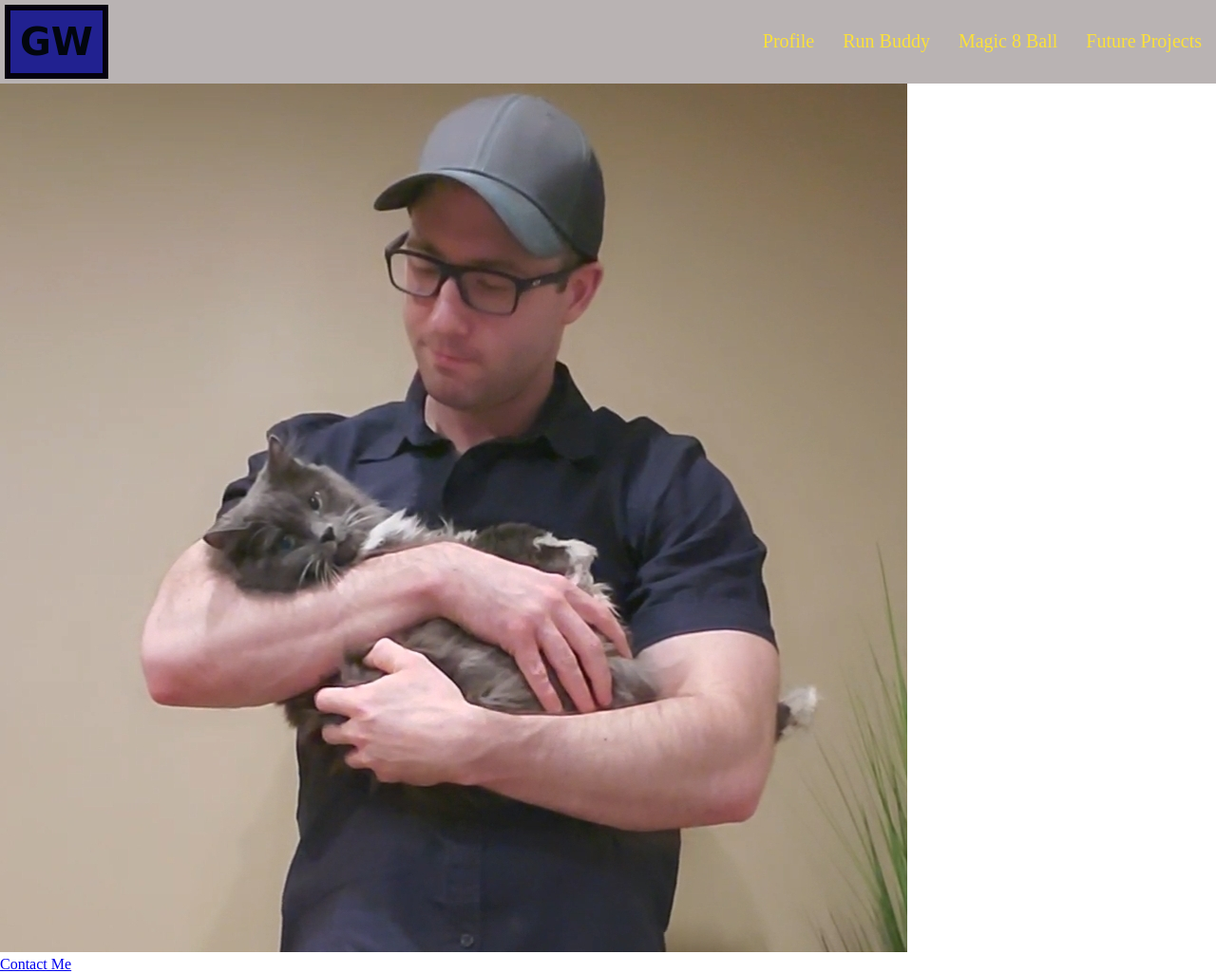
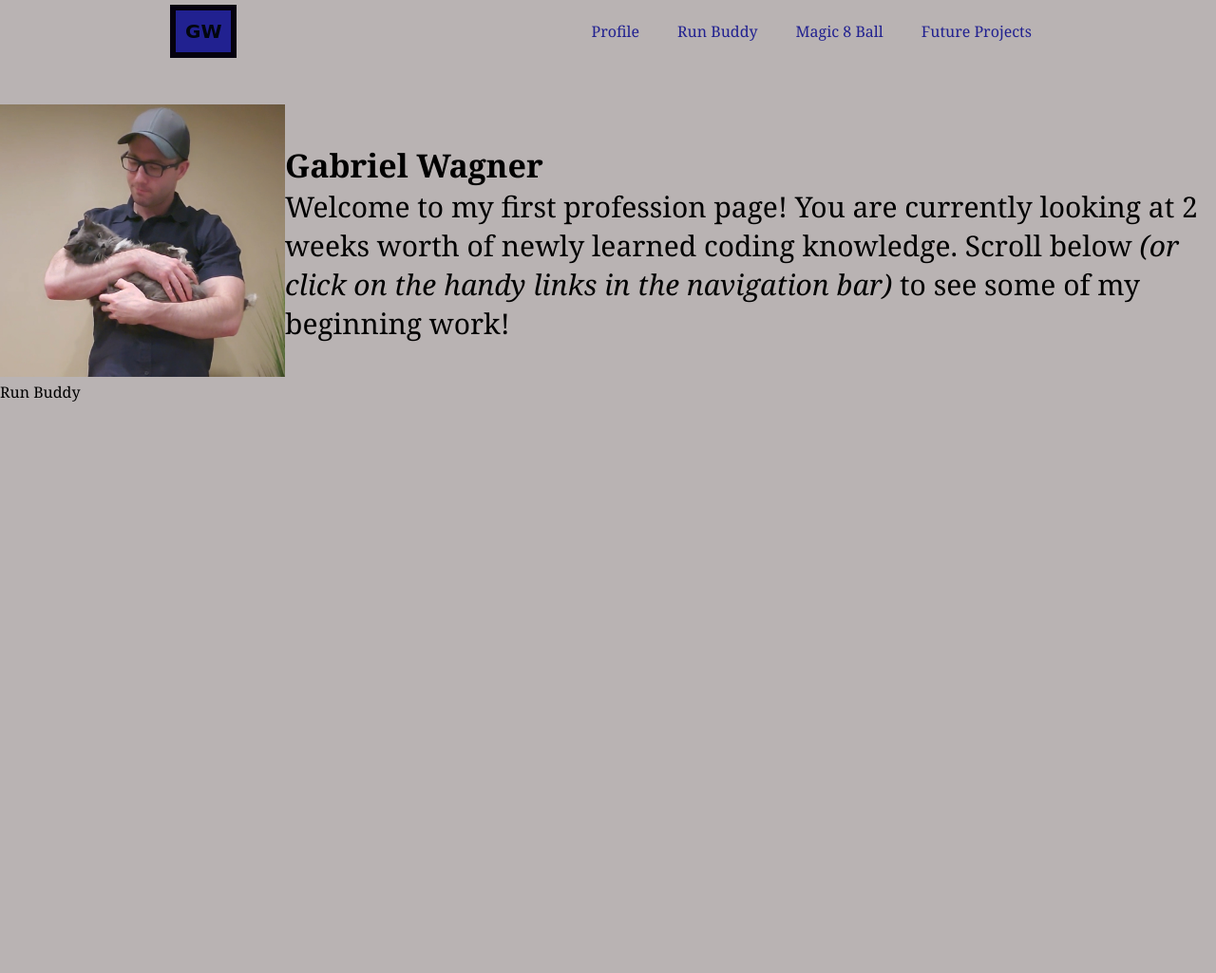
Before and after one commit to wagnergabe/Professional-Portfolio, a plain HTML site: page index.html in a window 1280 px wide. Shown: the whole page at 95% size. After the commit the page ends 800 px from the top, so only its background shows below. Drawn offline with Linux system fonts and the light colour scheme.

Commit message:
Fixed main image and text

```diff
--- a/assets/css/style.css
+++ b/assets/css/style.css
@@ -1,9 +1,17 @@
+
+
 /*Universal Selector*/
 * {
    margin: 0;
    padding: 0;
    box-sizing: border-box;
 }
+
+body {
+    background-color: rgb(185, 179, 179);
+    font-family:Cambria, Cochin, Georgia, Times, 'Times New Roman', serif;
+}
+
 
 /*Header*/
 
@@ -12,13 +20,14 @@ header {
     flex-direction: row;
     flex-wrap:wrap;
     background-color: rgb(185, 179, 179);
-    justify-content: space-between;
-    opacity: 1;
+    height:50px;
+    justify-content: space-around;
+    align-items: center;
 
 }
 
 header h1 {
-    font-size:40px;
+    font-size:20px;
     margin:5px;
     padding: 10px;
     background-color: rgb(33, 33, 144);
@@ -33,51 +42,45 @@ header h1 a {
     text-decoration: none;
 }
 
-header nav {
-    text-align: center;
+ul {
+    display: flex;
+    list-style: none;
 }
 
-header nav ul {
-
-    list-style: none;
-    display: flex;
-    flex-wrap:wrap;
-    justify-content: space-between;
-    align-items:center;
+ul li a {
+    padding:0 20px;
+    text-decoration: none;
+    color: rgb(33, 33, 144);
+    display: inline-block;
 }
 
-header nav ul li a {
-    text-decoration: none;
-    font-size: 20px;
-    margin-top:10px;
-
+ul li a:hover {
+    background-color: tan;
 }
 
-
-header a {
-    text-decoration: none;
-    color: #fce138
+/*Profile*/
+.flex-container {
+    display: flex;
+    margin-top: 30px;
+    justify-content: space-between;
+    align-items: center;
 }
 
-header nav {
-    margin: 7px 0;
+.bio h2 {
+    font-size: 34px;
 }
 
-header nav ul {
-  display: flex;
-  flex-wrap: wrap;
-  justify-content: space-between;
-  align-items: center;
-  list-style: none;
-  position:relative;
-  top: 25px;
+.bio p {
+    font-size: 30px;
 }
 
-header nav ul li a {
-    padding: 10px 15px;
-    font-weight: lighter;
-    font-size: 20px;
+.profile {
+    flex: 0 1 0;
 }
-.profile-img {
 
+.profile img {
+    max-height: 400px;
+    max-width: 300px;
 }
+
+/*Media Queries*/
--- a/index.html
+++ b/index.html
@@ -23,7 +23,7 @@
             </li>
 
             <li>
-                <a href="#magic-ball">Magic 8 Ball</a>
+                <a href="#challenge-one">Magic 8 Ball</a>
             </li>
 
             <li>
@@ -33,15 +33,20 @@
       </nav>
     </header>
 
-    <!--About Section-->
-    <section class="profile">
-        <img src="./assets/images/crazy-cat-dad.jpg">
+    <!--Profile Section-->
+    <div class="flex-container wrapper">
+   <div class="flex-container">
+    <section class = "profile">
+            <p><img src="./assets/images/crazy-cat-dad.jpg" alt="Gabriel Wagner holding world's most beautiful cat"> </p>
     </section>
 
-    <footer>
-        <a href="contact">Contact Me</a>
-    </footer>
+    <aside class="bio">
+        <h2>Gabriel Wagner</h2>
+        <p>Welcome to my first profession page! You are currently looking at 2 weeks worth of newly learned coding knowledge.
+            Scroll below <em>(or click on the handy links in the navigation bar)</em> to see some of my beginning work!</p>
+    </aside>
+    </div>
+    </div>
+    <!--Run Buddy-->
 
-
-</body>
-</html>
+    <section id = "run-buddy">Run Buddy</section>
```
Also changed, not shown: assets/images/paw.jpg (added).
